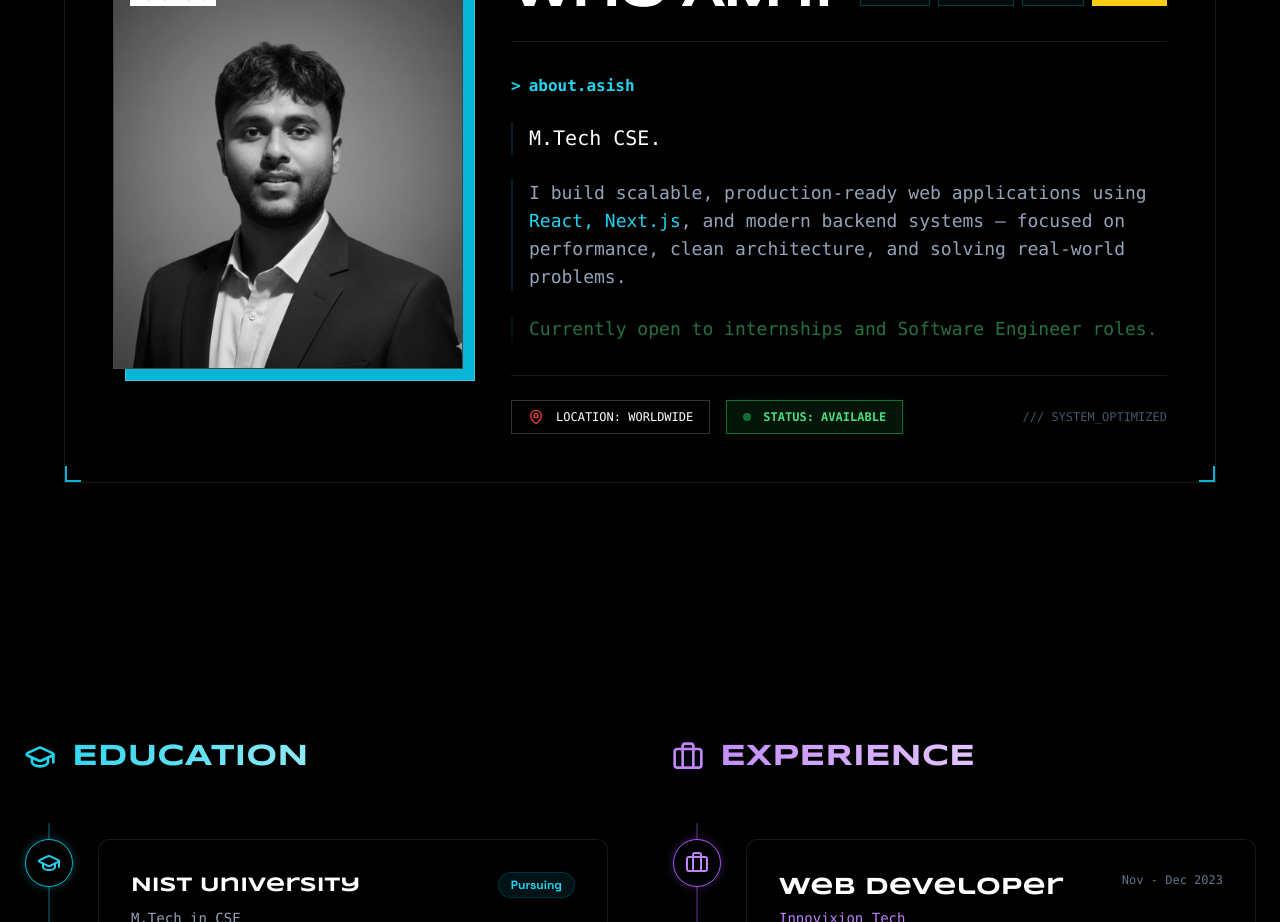
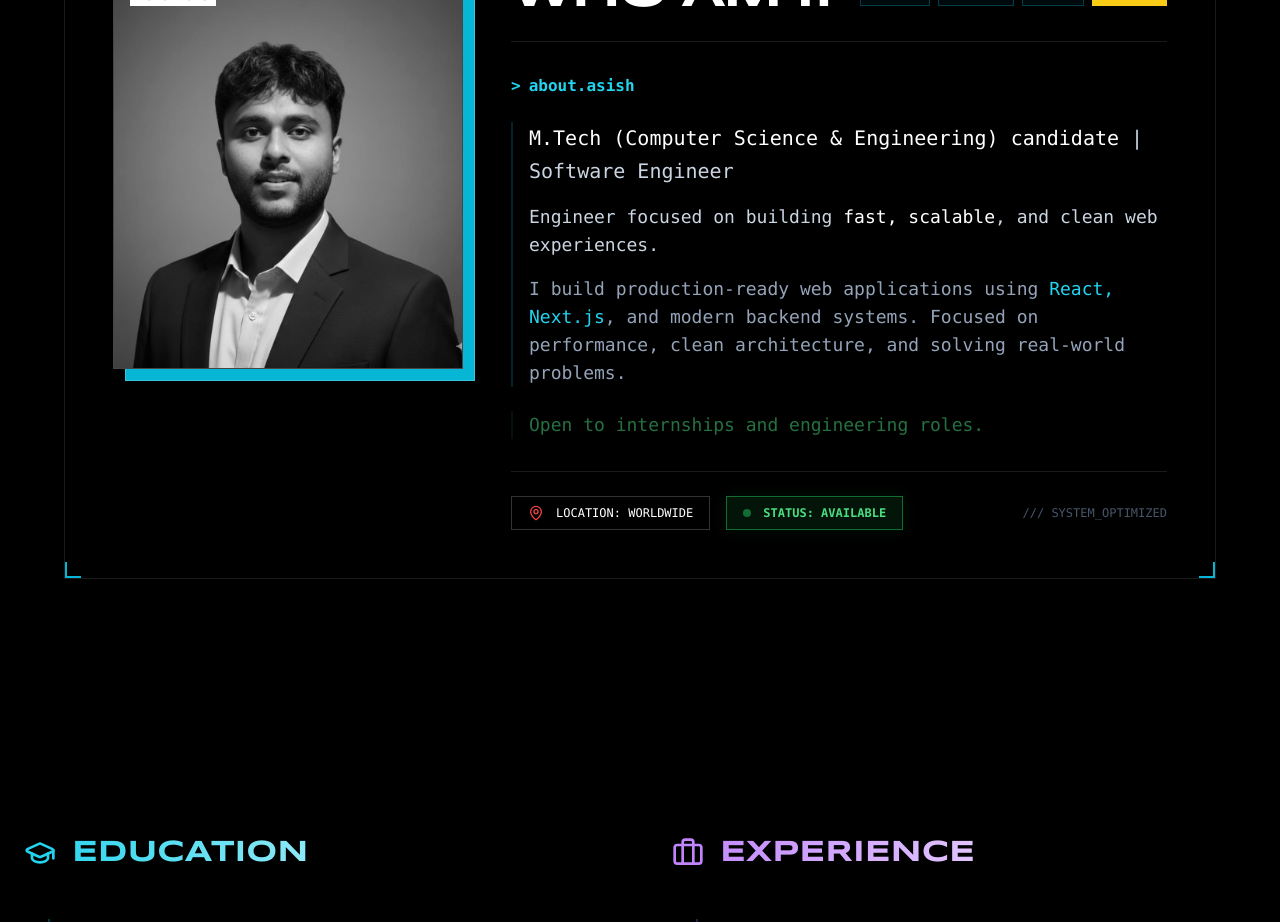
Before and after one commit to Asishranjansahu/ASISH-PORTFOLIO, a React (Vite) app: page / in a window 1280 px wide. Shown: the part 1100-2022 px from the top of the page. Built offline with nearby package versions, Linux system fonts and the light colour scheme.

Commit message:
chore: update WhoAmI bio content with M.Tech details

```diff
--- a/src/components/WhoAmI.jsx
+++ b/src/components/WhoAmI.jsx
@@ -59,14 +59,23 @@ const WhoAmI = () => {
                         <span>&gt;</span>
                         <span>about.asish</span>
                     </div>
-                    <p className="text-xl leading-relaxed font-light pl-4 border-l-2 border-cyan-500/20">
-                        <strong className="text-white">M.Tech CSE.</strong>
-                    </p>
-                    <p className="text-lg text-slate-400 pl-4 border-l-2 border-cyan-500/20">
-                        I build scalable, production-ready web applications using <span className="text-cyan-400">React, Next.js</span>, and modern backend systems — focused on performance, clean architecture, and solving real-world problems.
-                    </p>
+
+                    <div className="pl-4 border-l-2 border-cyan-500/20 space-y-4">
+                        <p className="text-xl leading-relaxed font-light">
+                            <strong className="text-white">M.Tech (Computer Science & Engineering) candidate</strong> | Software Engineer
+                        </p>
+
+                        <p className="text-lg text-slate-300">
+                            Engineer focused on building <span className="text-white font-medium">fast, scalable</span>, and clean web experiences.
+                        </p>
+
+                        <p className="text-lg text-slate-400">
+                            I build production-ready web applications using <span className="text-cyan-400">React, Next.js</span>, and modern backend systems. Focused on performance, clean architecture, and solving real-world problems.
+                        </p>
+                    </div>
+
                     <p className="text-lg text-green-400 font-medium pl-4 border-l-2 border-green-500/20 animate-pulse">
-                        Currently open to internships and Software Engineer roles.
+                        Open to internships and engineering roles.
                     </p>
                 </div>
 
```
